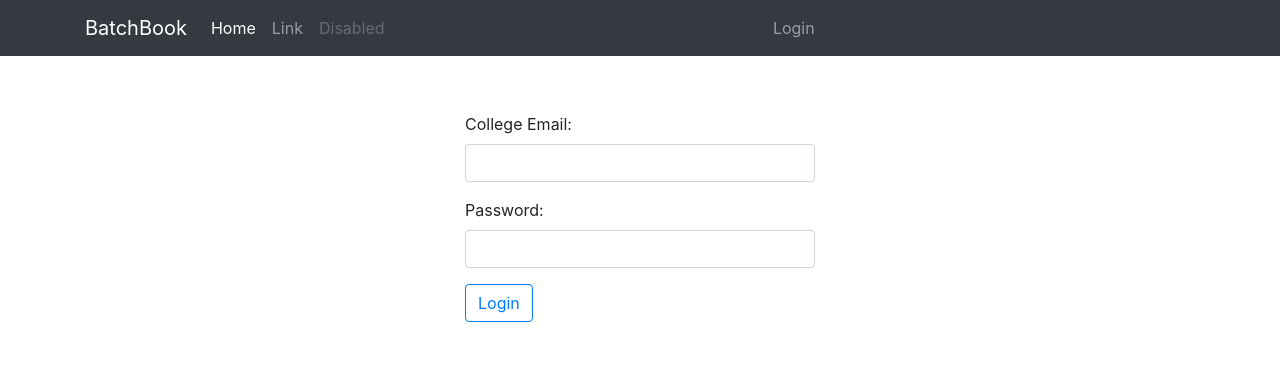
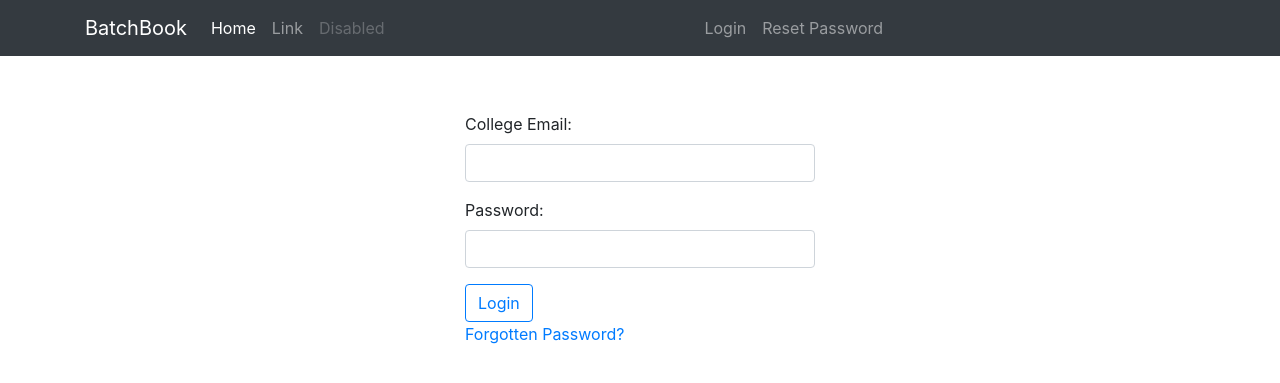
Before and after one commit to Irondev25/batchbook, a Django app: page /student/login/?next=/student/password/done/ in a window 1280 px wide. Shown: the top 383 px of the page. Run offline with Django 3.2, Linux system fonts and the light colour scheme; some libraries are stand-ins or nearby versions.

Commit message:
pw-reset-done

```diff
--- a/accounts/templates/accounts/base_accounts.html
+++ b/accounts/templates/accounts/base_accounts.html
@@ -1 +1,7 @@
 {% extends parent_template|default:"base.html" %}
+
+{% load staticfiles %}
+
+{% block css_block %}
+<link rel="stylesheet" href="{% static 'accounts/style.css' %}">
+{% endblock css_block %}
--- a/accounts/templates/accounts/login.html
+++ b/accounts/templates/accounts/login.html
@@ -14,14 +14,12 @@
 <div class="row auth-form">
     <div class="col-md-4"></div>
     <div class="col-md-4">
-        <form action="{% url 'student:login' %}" method="post">
-            {% csrf_token %}
-            {{form.as_p}}
-            {% if next %}
-                <input type="hidden" name="next" value="{{next}}">
-            {% endif %}
-            <button type="submit" class="btn btn-outline-primary">Login</button>
-        </form>
+        {% include "accounts/login_form.html" %}
+        <p>
+            <a href="{% url 'student:pw_reset_start' %}">
+                Forgotten Password?
+            </a>
+        </p>
     </div>
     <div class="col-md-4"></div>
 </div>
--- /dev/null
+++ b/accounts/templates/accounts/login_form.html
@@ -0,0 +1,8 @@
+<form action="{% url 'student:login' %}" method="post">
+    {% csrf_token %}
+    {{form.as_p}}
+    {% if next %}
+    <input type="hidden" name="next" value="{{next}}">
+    {% endif %}
+    <button type="submit" class="btn btn-outline-primary">Login</button>
+</form>
--- a/accounts/templates/accounts/password_change_form.html
+++ b/accounts/templates/accounts/password_change_form.html
@@ -1,11 +1,12 @@
 {% extends parent_template|default:"accounts/base_accounts.html" %}
-
 {% block title %}
 {{ block.super }} - Change Password
 {% endblock title %}
 
+
+
 {% block content %}
-<div class="row justify-content-md-center">
+<div class="row justify-content-md-center auth-form">
     <form action="{% url 'student:pw_change' %}" method="post">
         {% csrf_token %}
         {{form.as_p}}
--- /dev/null
+++ b/accounts/templates/accounts/password_reset_subject.txt
@@ -0,0 +1 @@
+{{site_name}} Password Reset
--- a/accounts/urls.py
+++ b/accounts/urls.py
@@ -1,27 +1,70 @@
-from django.urls import path, include, reverse_lazy
-from django.contrib.auth.views import (
-    password_change, password_change_done, PasswordChangeView, PasswordChangeDoneView
-)
+from django.contrib.auth import views as auth_views
+from django.urls import path, include, reverse_lazy, re_path
+from django.views.generic import RedirectView
+
 
 
 from .views import Login, logout_view
+from .forms import AuthenticationForm
 
 app_name = 'student'
 
 
 password_urls = [
-    path('change/', PasswordChangeView.as_view(
+    path('change/', auth_views.PasswordChangeView.as_view(
             template_name='accounts/password_change_form.html',
             success_url=reverse_lazy('student:pw_change_done')
     ), name='pw_change'),
-    path('done/', PasswordChangeDoneView.as_view(
+    path('done/', auth_views.PasswordChangeDoneView.as_view(
         template_name='accounts/password_change_done.html'
-    ), name='pw_change_done')
+    ), name='pw_change_done'),
+    path(
+        'reset/',
+        auth_views.PasswordResetView.as_view(
+            template_name='accounts/password_reset_form.html',
+            email_template_name='accounts/password_reset_email.txt',
+            subject_template_name='accounts/password_reset_subject.txt',
+            success_url=reverse_lazy('student:pw_reset_sent')
+        ),
+        name='pw_reset_start'
+    ),
+    path(
+        'reset/sent/',
+        auth_views.PasswordResetDoneView.as_view(
+            template_name='accounts/password_reset_sent.html'
+        ),
+        name='pw_reset_sent'
+    ),
+    re_path(
+        r'^reset/'
+        r'(?P<uidb64>[0-9A-Za-z_\-]+)/'
+        r'(?P<token>[0-9A-Za-z]{1,13}'
+        r'-[0-9A-Za-z]{1,20})/$',
+        auth_views.PasswordResetConfirmView.as_view(
+            template_name='accounts/password_reset_confirm.html',
+            success_url=reverse_lazy('student:pw_reset_complete')
+        ),
+        name='pw_reset_confirm'
+    ),
+    re_path(
+        r'^reset/done/$',
+        auth_views.PasswordResetCompleteView.as_view(
+            template_name='accounts/password_reset_complete.html',
+            extra_context={'form': AuthenticationForm}
+        ),
+        name='pw_reset_complete'
+    ),
 ]
 
 
 
 urlpatterns = [
+    path(
+        '', RedirectView.as_view(
+            pattern_name='student:login',
+            permanent=False
+        )
+    ),
     path('login/', Login.as_view(), name='login'),
     path('logout/', logout_view, name='logout'),
     path('password/', include(password_urls))
--- a/templates/navbar.html
+++ b/templates/navbar.html
@@ -32,7 +32,6 @@
                     </a>
                     <div class="dropdown-menu" aria-labelledby="navbarDropdown">
                         <a class="dropdown-item" href="{% url 'student:pw_change' %}">Change Password</a>
-                        <a class="dropdown-item" href="#">Another action</a>
                         <div class="dropdown-divider"></div>
                         <a class="dropdown-item" href="#">Something else here</a>
                     </div>
@@ -41,6 +40,9 @@
                 <li class="nav-item">
                     <a href="{% url 'student:login' %}?next={{request.path}}" class="nav-link">Login</a>
                 </li>
+                <li class="nav-item">
+                    <a href="{% url 'student:pw_reset_start' %}" class="nav-link">Reset Password</a>
+                </li>
                 {% endif %}
             </ul>
         </div>
```
Also changed, not shown: accounts/templates/accounts/password_reset_complete.html (added, +13 -0 lines), accounts/templates/accounts/password_reset_confirm.html (added, +27 -0 lines), accounts/templates/accounts/password_reset_email.txt (added, +9 -0 lines), accounts/templates/accounts/password_reset_form.html (added, +17 -0 lines), accounts/templates/accounts/password_reset_sent.html (added, +16 -0 lines), batchbook/settings.py (+12 -0 lines), accounts/migrations/0002_auto_20180718_1818.py (added), db.sqlite3, 1 other file.
